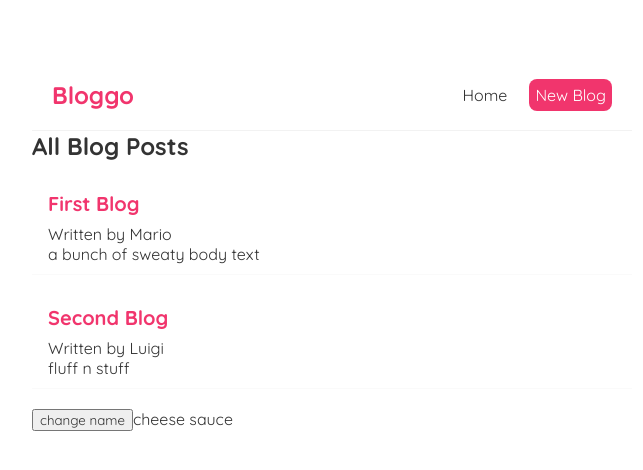
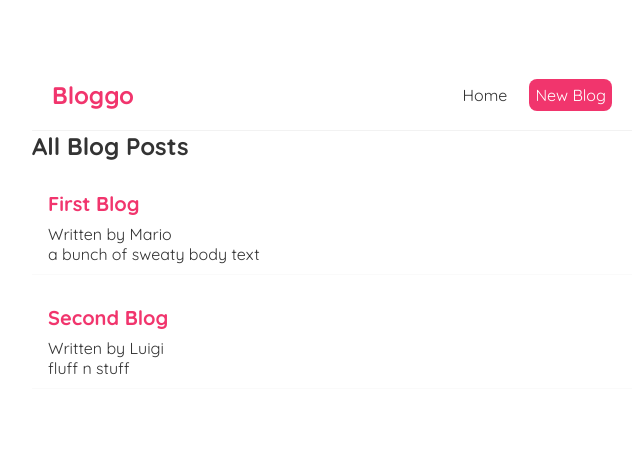
Before and after one commit to ColbyWTaylor/React-JS-Blog-with-JSON-Server, a React (Create React App) app: page / in a window 1280 px wide. Shown: the top 470 px of the page, without its empty margins (308-951 px from the left). Built offline with nearby package versions, Linux system fonts and the light colour scheme; data requests are answered from the project's data file; the HTML template or start-up script is replaced by a standard one.

Commit message:
custom fetch hook

```diff
--- a/src/Home.js
+++ b/src/Home.js
@@ -1,44 +1,17 @@
 import { useState, useEffect } from "react";
 import BlogList from "./BlogList";
+import useFetch from "./useFetch";
 
 const Home = () => {
-  const [blogs, setBlogs] = useState(null);
-  const [isPending, setIsPending] = useState(true);
-  const [error, setError] = useState(null);
-
-  const [name, setName] = useState("cheese sauce");
-
-  useEffect(() => {
-    // npx json-server --watch data/db.json --port 8000  <<<< in new port to avoid conflict with port running node
-
-    setTimeout(() => {
-      fetch("http://localhost:8000/blogs")
-        .then((res) => {
-          if (!res.ok) {
-            throw Error("could not fetch data for source");
-          }
-          return res.json();
-        })
-        .then((data) => {
-          setBlogs(data);
-          setIsPending(false);
-          setError(null);
-        })
-        .catch((err) => {
-          setIsPending(false);
-          setError(err.message);
-        });
-    }, 1000);
-  }, []);
+  const { data: blogs, isPending, error } = useFetch(
+    "http://localhost:8000/blogs"
+  );
 
   return (
     <div className="home">
       {error && <div>{error}</div>}
       {isPending && <div>Loading...</div>}
       {blogs && <BlogList blogs={blogs} title={"All Blog Posts"} />}
-      <button onClick={() => setName("Luigi")}>change name</button>
-
-      {name}
     </div>
   );
 };
--- /dev/null
+++ b/src/useFetch.js
@@ -0,0 +1,32 @@
+import { useState, useEffect } from "react";
+
+const useFetch = (url) => {
+  const [data, setData] = useState(null);
+  const [isPending, setIsPending] = useState(true);
+  const [error, setError] = useState(null);
+  // npx json-server --watch data/db.json --port 8000  <<<< in new port to avoid conflict with port running node
+  useEffect(() => {
+    setTimeout(() => {
+      fetch(url)
+        .then((res) => {
+          if (!res.ok) {
+            throw Error("could not fetch data for source");
+          }
+          return res.json();
+        })
+        .then((data) => {
+          setData(data);
+          setIsPending(false);
+          setError(null);
+        })
+        .catch((err) => {
+          setIsPending(false);
+          setError(err.message);
+        });
+    }, 1000);
+  }, []);
+
+  return { data, isPending, error };
+};
+
+export default useFetch;
```
Also changed, not shown: 1 other file (tests, documents, lock files or other folders).
